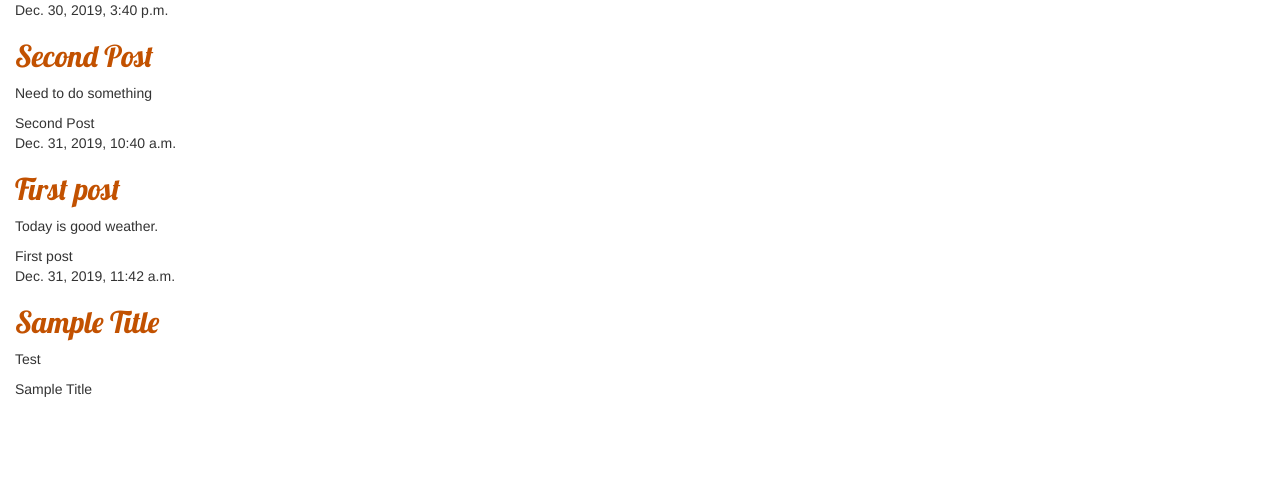
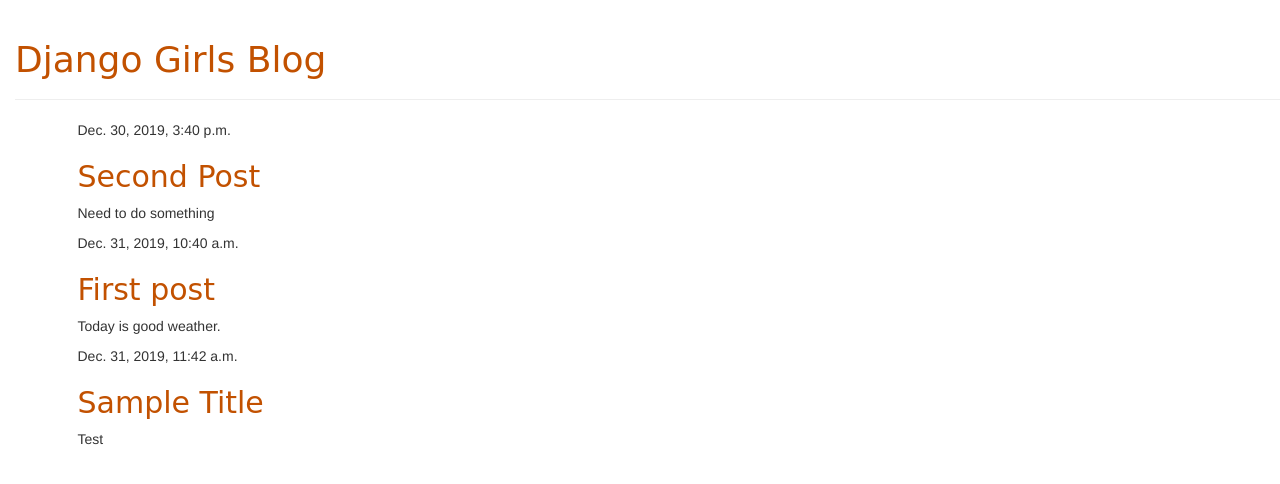
Before and after one commit to ikuyasu/my-first-blog, a Django app: page / in a window 1280 px wide. Shown: the top 484 px of the page. Run offline with Django 3.2, Linux system fonts and the light colour scheme; data comes from the database, SQL or seed files in the repository; some libraries are stand-ins or nearby versions.

Commit message:
change static matter

```diff
--- /dev/null
+++ b/blog/templates/blog/base.html
@@ -0,0 +1,24 @@
+{% load static %}
+
+<html>
+    <head>
+        <title>Django Girls blog</title>
+        <link rel="stylesheet" href="//maxcdn.bootstrapcdn.com/bootstrap/3.2.0/css/bootstrap.min.css">
+        <link rel="stylesheet" href="//maxcdn.bootstrapcdn.com/bootstrap/3.2.0/css/bootstrap-theme.min.css">
+        <link rel="stylesheet" href="{% static 'css/blog.css' %}">
+    </head>
+    <body>
+        <div class="page-header">
+            <h1><a href="/">Django Girls Blog</a></h1>
+        </div>
+
+        <div class="content container">
+            <div class="row">
+                <div class="col-md-8">
+                    {% block content %}
+                    {% endblock %}
+                </div>
+            </div>
+        </div>
+    </body>
+</html>
--- a/blog/templates/blog/post_list.html
+++ b/blog/templates/blog/post_list.html
@@ -1,25 +1,15 @@
-{% load static %}
+{% extends 'blog/base.html' %}
 
-<!DOCTYPE html>
-<html lang="en">
-<head>
-    <meta charset="UTF-8">
-    <meta name="viewport" content="width=device-width, initial-scale=1.0">
-    <meta http-equiv="X-UA-Compatible" content="ie=edge">
-    <link rel="stylesheet" href="//maxcdn.bootstrapcdn.com/bootstrap/3.2.0/css/bootstrap.min.css">
-    <link rel="stylesheet" href="//maxcdn.bootstrapcdn.com/bootstrap/3.2.0/css/bootstrap-theme.min.css">
-    <link href="https://fonts.googleapis.com/css?family=Lobster&display=swap" rel="stylesheet">
-    <link rel="stylesheet" href="{% static 'css/blog.css' %}">
-    <title>Django Girls blog</title>
-</head>
-<body>
+{% block content %}
+
     {% for post in posts %}
-        <div>
-            <p>{{post.published_date}}</p>
+        <div class="post">
+            <div class="date">
+                {{ post.published_date }}
+            </div>
             <h2><a href="">{{ post.title }}</a></h2>
-            <p>{{ post.text|linebreaksbr}}</p>
-        {{ post }}
+            <p>{{ post.text|linebreaksbr }}</p>
         </div>
     {% endfor %}
-</body>
-</html>
+
+{% endblock %}
```
Also changed, not shown: mysite/settings.py (+4 -4 lines).
